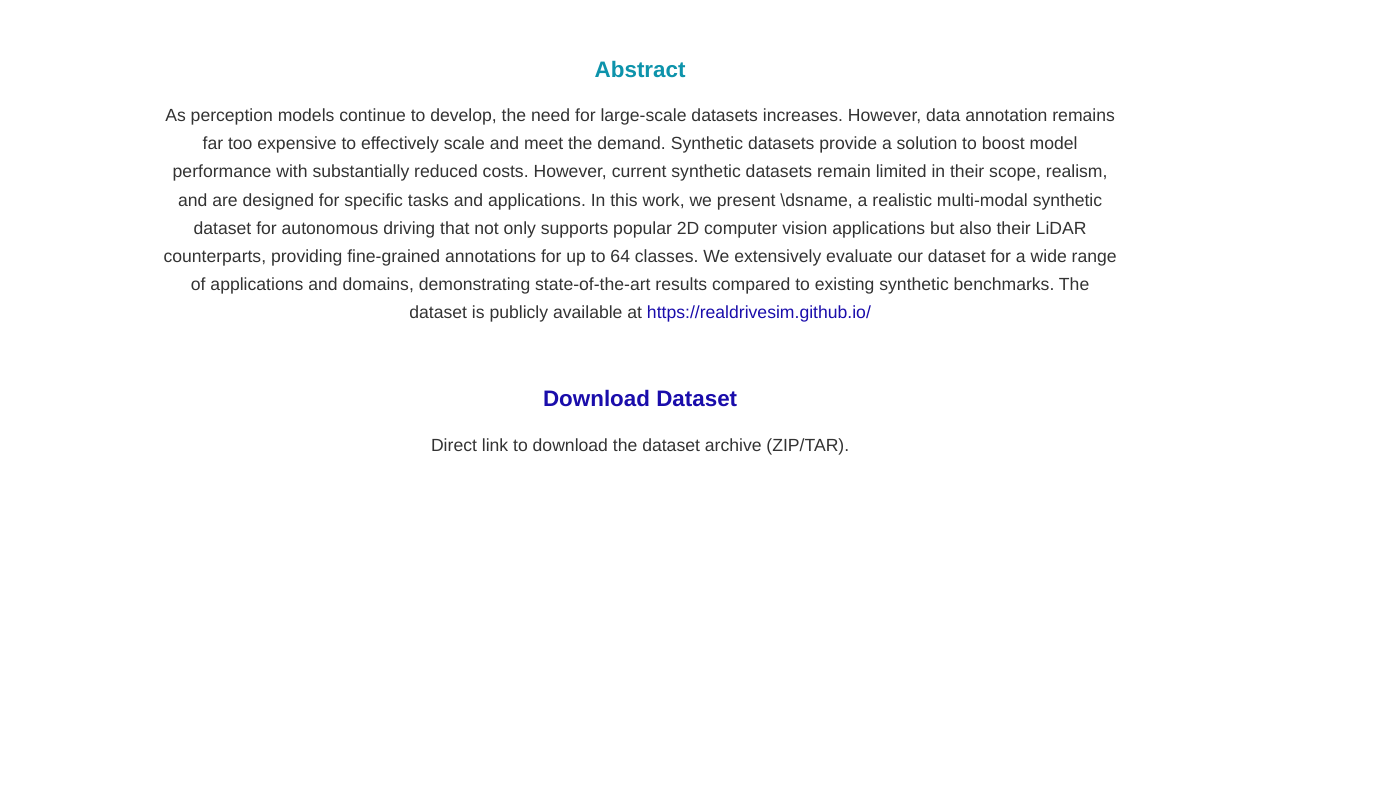
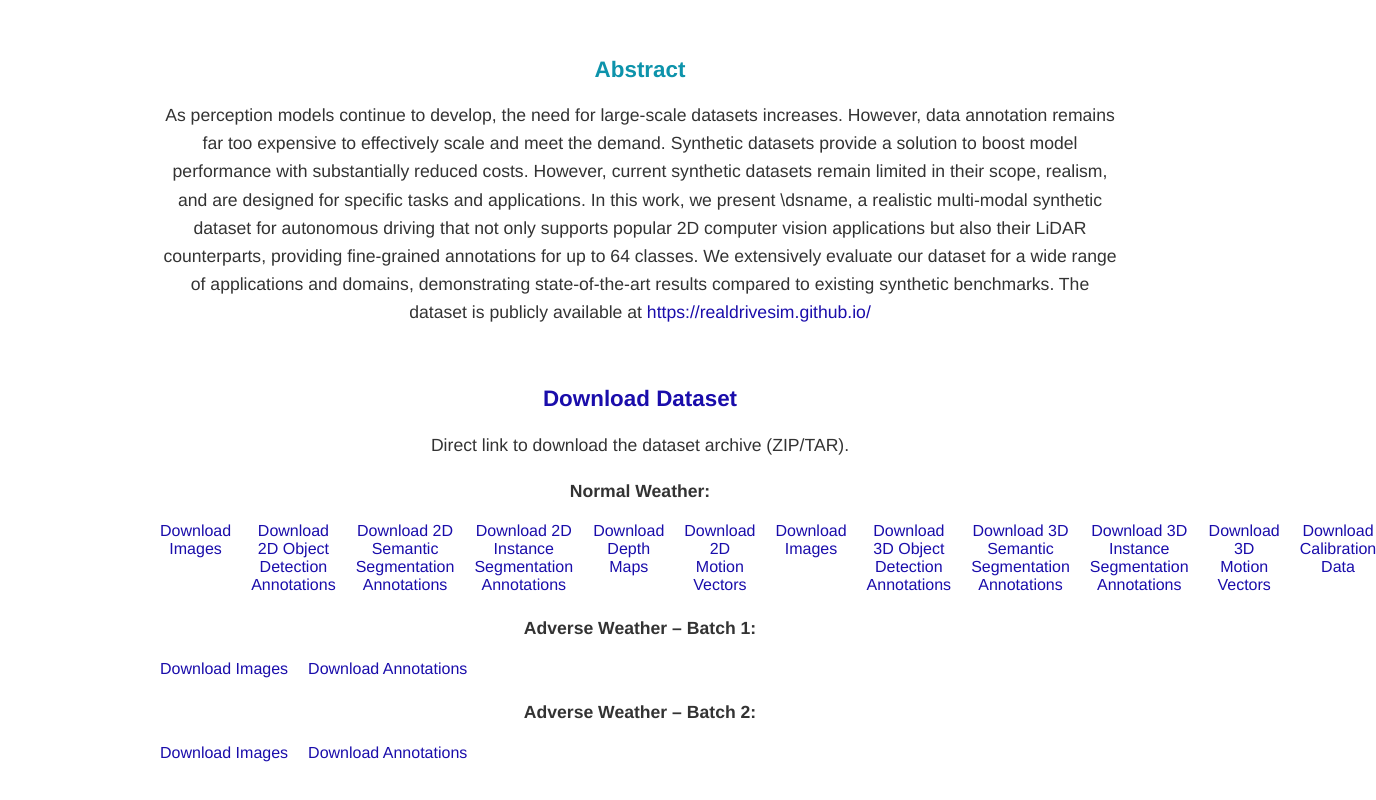
Before and after one commit to realdrivesim/realdrivesim.github.io, a plain HTML site: page index.html in a window 1280 px wide. Shown: the part 642-1442 px from the top of the page, 1376 px wide, since content can reach past the window. Before the commit the page ends 1159 px from the top, so only its background shows below. Drawn offline with Linux system fonts and the light colour scheme.

Commit message:
normal weather download link update

```diff
--- a/index.html
+++ b/index.html
@@ -122,6 +122,34 @@
       <p>Direct link to download the dataset archive (ZIP/TAR).</p>
     </div>
 
+	  <p><strong>Normal Weather:</strong></p>
+	  <div style="display: flex; gap: 20px; margin-bottom: 20px;">
+		<a href="https://ts.dlr.de/data-lake/realdrivesim/adverse-weather-batch1/rgb.zip" target="_blank">Download Images</a>
+		<a href="https://ts.dlr.de/data-lake/realdrivesim/adverse-weather-batch1/bounding_box_2d.zip" target="_blank">Download 2D Object Detection Annotations</a>
+		<a href="https://ts.dlr.de/data-lake/realdrivesim/adverse-weather-batch1/semantic_segmentation_2d.zip" target="_blank">Download 2D Semantic Segmentation Annotations</a>
+		<a href="https://ts.dlr.de/data-lake/realdrivesim/adverse-weather-batch1/instance_segmentation_2d.zip" target="_blank">Download 2D Instance Segmentation Annotations</a>
+		<a href="https://ts.dlr.de/data-lake/realdrivesim/adverse-weather-batch1/depth.zip" target="_blank">Download Depth Maps</a>
+		<a href="https://ts.dlr.de/data-lake/realdrivesim/adverse-weather-batch1/motion_vectors_2d.zip" target="_blank">Download 2D Motion Vectors</a>
+		<a href="https://ts.dlr.de/data-lake/realdrivesim/adverse-weather-batch1/rgb.zip" target="_blank">Download Images</a>
+		<a href="https://ts.dlr.de/data-lake/realdrivesim/adverse-weather-batch1/bounding_box_3d.zip" target="_blank">Download 3D Object Detection Annotations</a>
+		<a href="https://ts.dlr.de/data-lake/realdrivesim/adverse-weather-batch1/semantic_segmentation_3d.zip" target="_blank">Download 3D Semantic Segmentation Annotations</a>
+		<a href="https://ts.dlr.de/data-lake/realdrivesim/adverse-weather-batch1/instance_segmentation_3d.zip" target="_blank">Download 3D Instance Segmentation Annotations</a>
+		<a href="https://ts.dlr.de/data-lake/realdrivesim/adverse-weather-batch1/motion_vectors_3d.zip" target="_blank">Download 3D Motion Vectors</a>
+		<a href="https://ts.dlr.de/data-lake/realdrivesim/adverse-weather-batch1/calibration.zip" target="_blank">Download Calibration Data</a>
+	  </div>
+
+	  <p><strong>Adverse Weather – Batch 1:</strong></p>
+	  <div style="display: flex; gap: 20px; margin-bottom: 20px;">
+	    <a href="https://example.com/adverse1/images.zip" target="_blank">Download Images</a>
+	    <a href="https://example.com/adverse1/annotations.zip" target="_blank">Download Annotations</a>
+	  </div>
+
+	  <p><strong>Adverse Weather – Batch 2:</strong></p>
+	  <div style="display: flex; gap: 20px; margin-bottom: 20px;">
+	    <a href="https://example.com/adverse2/images.zip" target="_blank">Download Images</a>
+	    <a href="https://example.com/adverse2/annotations.zip" target="_blank">Download Annotations</a>
+	  </div>
+
     <!-- <div class="section">
       <h2><a href="https://your-paper-link.com">Read the Paper</a></h2>
       <p>Access the publication describing this dataset in detail.</p>
@@ -132,5 +160,7 @@
     </div> -->
   </div>
 
+
+
 </body>
 </html>
```
